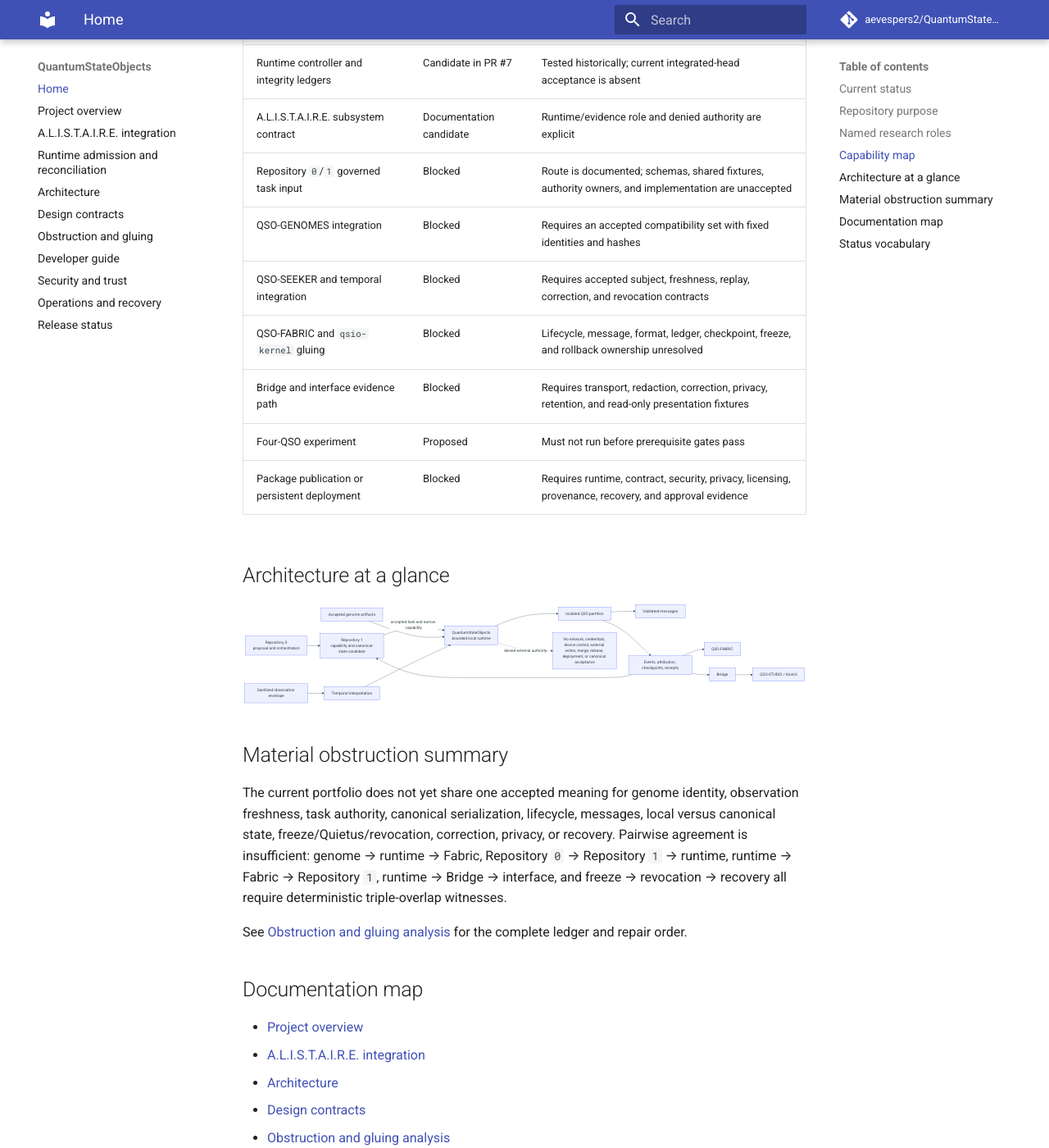
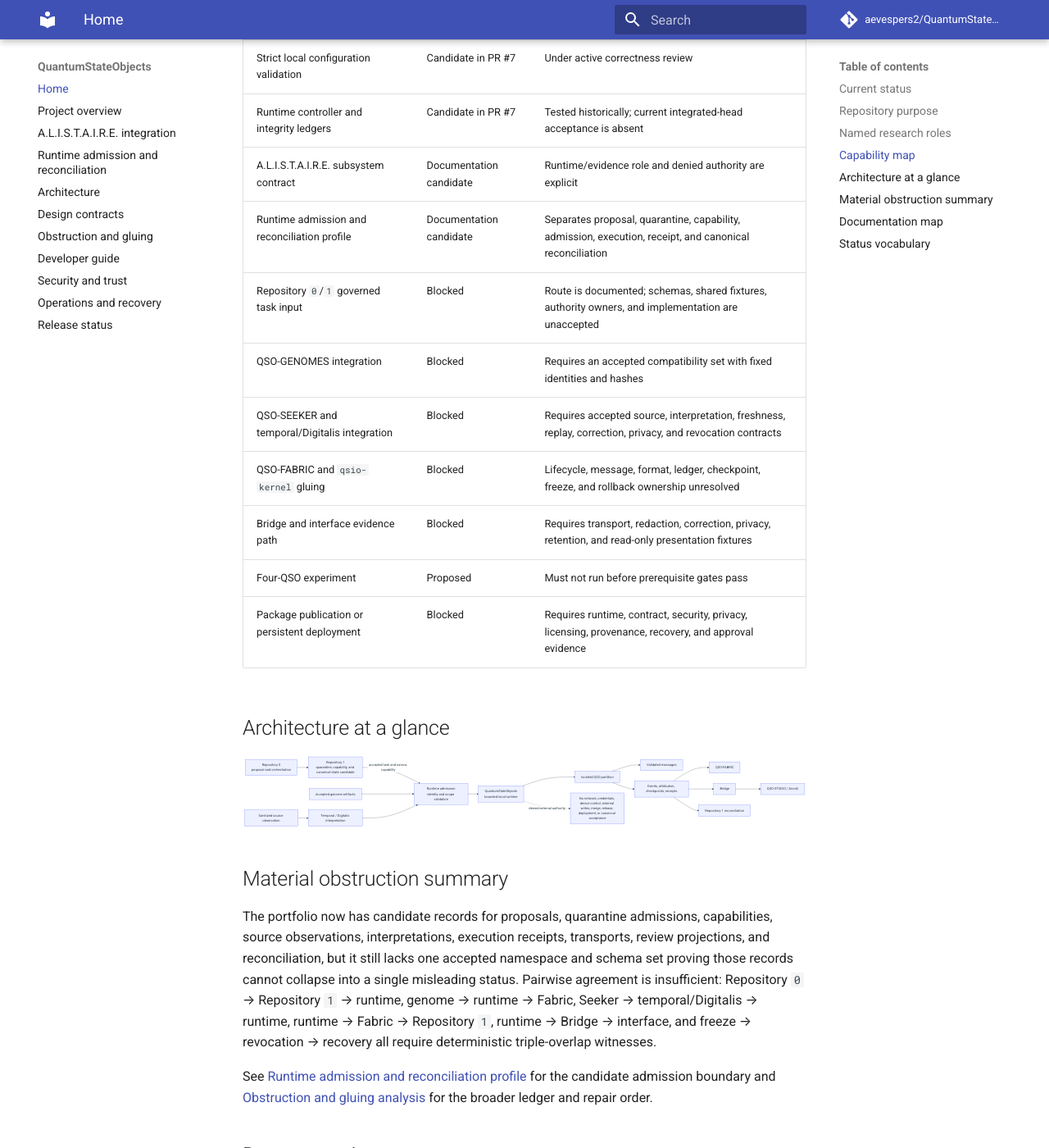
Before and after one commit to aevespers2/QuantumStateObjects, an MkDocs documentation site: the page built from docs/index.md, in a window 1280 px wide and 1400 px high, scrolled down 2135 px. Shown: the whole window at 82% size. Built offline with MkDocs 1.6.1 and Material for MkDocs 9.7.7, drawn with Linux system fonts in a browser that asks for light colours; comment, search, counter and statistics services are not loaded; some of the changed text lies outside the part shown.

Commit message:
docs: surface runtime admission and reconciliation profile

````diff
--- a/docs/index.md
+++ b/docs/index.md
@@ -15,6 +15,7 @@ The portfolio direction is now clearer:
 - Repository `0` is the candidate portable bootstrap, planning, proposal, and maintenance-orchestration plane;
 - Repository `1` is the candidate independent capability, canonical-state, revocation, and recovery authority;
 - QuantumStateObjects accepts only narrow, versioned, identity-bound inputs after their contracts and fixtures are approved;
+- local runtime admission, execution success, Fabric collaboration, Bridge delivery, and interface display are separate states;
 - local runtime success remains evidence and never becomes canonical acceptance automatically.
 
 ## Repository purpose
@@ -44,9 +45,10 @@ These are local role definitions and fixtures, not claims that four autonomous s
 | Strict local configuration validation | Candidate in PR #7 | Under active correctness review |
 | Runtime controller and integrity ledgers | Candidate in PR #7 | Tested historically; current integrated-head acceptance is absent |
 | A.L.I.S.T.A.I.R.E. subsystem contract | Documentation candidate | Runtime/evidence role and denied authority are explicit |
+| Runtime admission and reconciliation profile | Documentation candidate | Separates proposal, quarantine, capability, admission, execution, receipt, and canonical reconciliation |
 | Repository `0`/`1` governed task input | Blocked | Route is documented; schemas, shared fixtures, authority owners, and implementation are unaccepted |
 | QSO-GENOMES integration | Blocked | Requires an accepted compatibility set with fixed identities and hashes |
-| QSO-SEEKER and temporal integration | Blocked | Requires accepted subject, freshness, replay, correction, and revocation contracts |
+| QSO-SEEKER and temporal/Digitalis integration | Blocked | Requires accepted source, interpretation, freshness, replay, correction, privacy, and revocation contracts |
 | QSO-FABRIC and `qsio-kernel` gluing | Blocked | Lifecycle, message, format, ledger, checkpoint, freeze, and rollback ownership unresolved |
 | Bridge and interface evidence path | Blocked | Requires transport, redaction, correction, privacy, retention, and read-only presentation fixtures |
 | Four-QSO experiment | Proposed | Must not run before prerequisite gates pass |
@@ -56,31 +58,33 @@ These are local role definitions and fixtures, not claims that four autonomous s
 
 ```mermaid
 flowchart LR
-    Zero[Repository 0\nproposal and orchestration] --> One[Repository 1\ncapability and canonical-state candidate]
-    One -->|accepted task and narrow capability| Runtime[QuantumStateObjects\nbounded local runtime]
-    Genomes[Accepted genome artifacts] --> Runtime
-    Seeker[Sanitized observation envelope] --> Time[Temporal interpretation]
-    Time --> Runtime
+    Zero[Repository 0\nproposal and orchestration] --> One[Repository 1\nquarantine, capability, and canonical-state candidate]
+    One -->|accepted task and narrow capability| Admission[Runtime admission\nidentity and scope validation]
+    Genomes[Accepted genome artifacts] --> Admission
+    Seeker[Sanitized source observation] --> Time[Temporal / Digitalis interpretation]
+    Time --> Admission
+    Admission --> Runtime[QuantumStateObjects\nbounded local runtime]
     Runtime --> Partition[Isolated QSO partition]
     Partition --> Messages[Validated messages]
     Partition --> Evidence[Events, attribution, checkpoints, receipts]
     Evidence --> Fabric[QSO-FABRIC]
     Evidence --> Bridge[Bridge]
     Bridge --> Interfaces[QSO-STUDIO / AionUi]
-    Evidence --> One
+    Evidence --> Reconcile[Repository 1 reconciliation]
     Runtime -. denied external authority .-> Denied[No network, credentials, device control, external writes, merge, release, deployment, or canonical acceptance]
 ```
 
 ## Material obstruction summary
 
-The current portfolio does not yet share one accepted meaning for genome identity, observation freshness, task authority, canonical serialization, lifecycle, messages, local versus canonical state, freeze/Quietus/revocation, correction, privacy, or recovery. Pairwise agreement is insufficient: genome → runtime → Fabric, Repository `0` → Repository `1` → runtime, runtime → Fabric → Repository `1`, runtime → Bridge → interface, and freeze → revocation → recovery all require deterministic triple-overlap witnesses.
+The portfolio now has candidate records for proposals, quarantine admissions, capabilities, source observations, interpretations, execution receipts, transports, review projections, and reconciliation, but it still lacks one accepted namespace and schema set proving those records cannot collapse into a single misleading status. Pairwise agreement is insufficient: Repository `0` → Repository `1` → runtime, genome → runtime → Fabric, Seeker → temporal/Digitalis → runtime, runtime → Fabric → Repository `1`, runtime → Bridge → interface, and freeze → revocation → recovery all require deterministic triple-overlap witnesses.
 
-See [Obstruction and gluing analysis](obstruction-and-gluing.md) for the complete ledger and repair order.
+See [Runtime admission and reconciliation profile](runtime-admission-and-reconciliation-profile.md) for the candidate admission boundary and [Obstruction and gluing analysis](obstruction-and-gluing.md) for the broader ledger and repair order.
 
 ## Documentation map
 
 - [Project overview](project-overview.md)
 - [A.L.I.S.T.A.I.R.E. integration](alistaire-integration.md)
+- [Runtime admission and reconciliation profile](runtime-admission-and-reconciliation-profile.md)
 - [Architecture](architecture.md)
 - [Design contracts](design-contracts.md)
 - [Obstruction and gluing analysis](obstruction-and-gluing.md)
````
